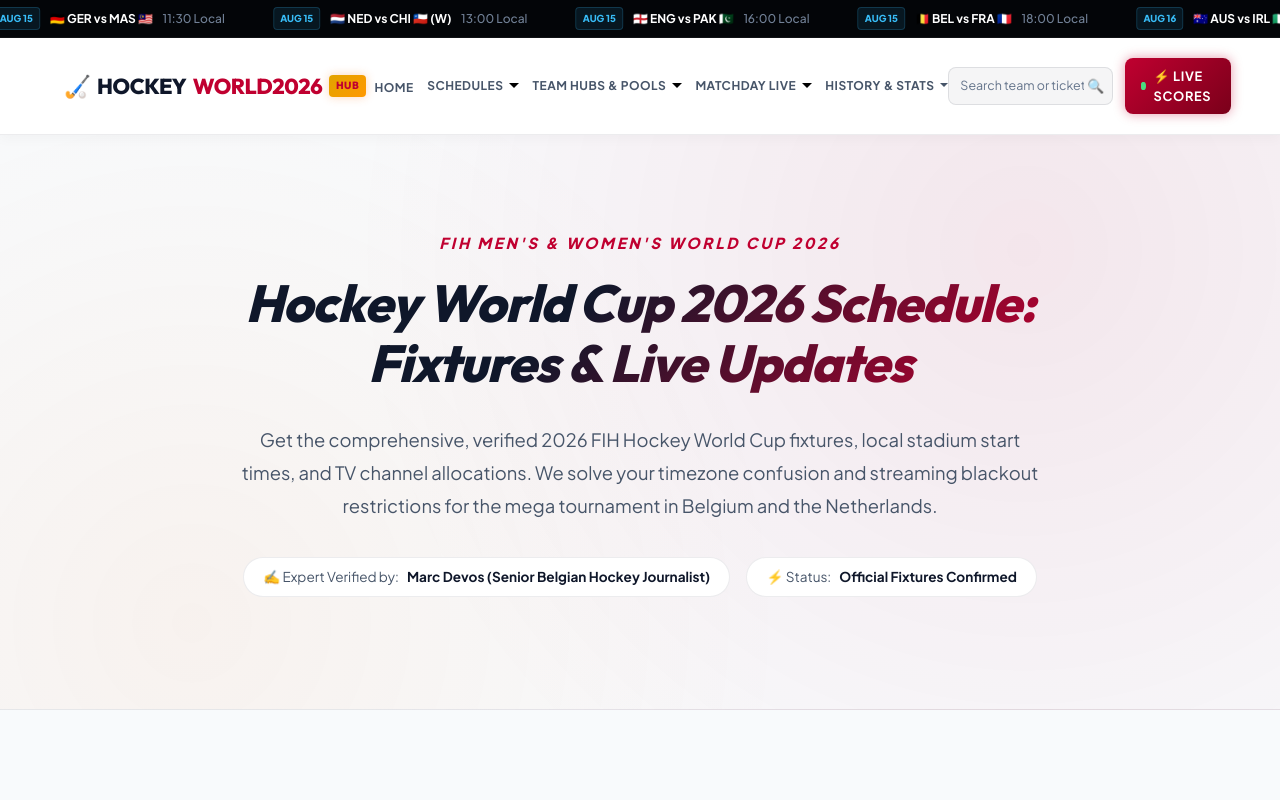
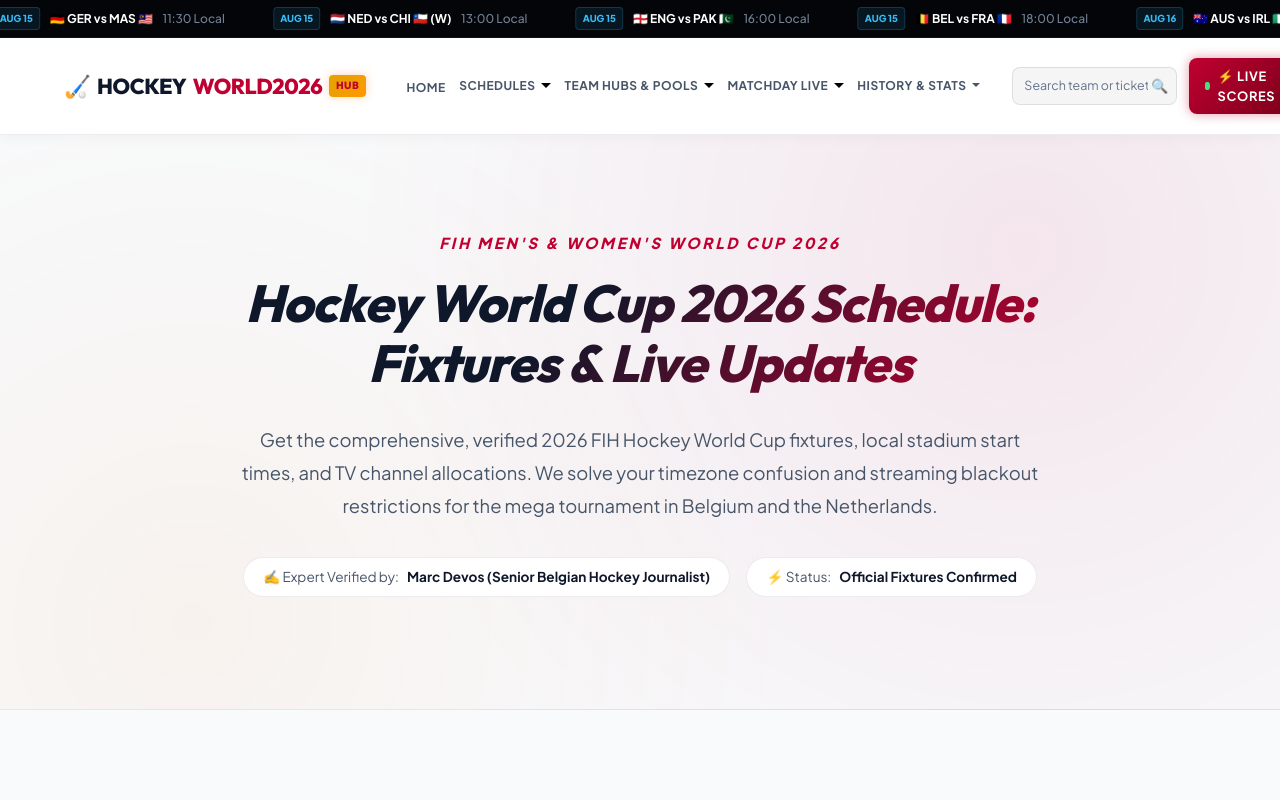
Before and after one commit to liveetcstream-beep/hockeyworldcup2026, a Next.js app: page / in a window 1280 px wide. Shown: the top 800 px of the page. Built offline with nearby package versions, Linux system fonts and the light colour scheme.

Commit message:
Add spacing gaps between desktop logo, navigation menu, and search widgets to prevent elements from looking too close together

```diff
--- a/src/app/globals.css
+++ b/src/app/globals.css
@@ -142,6 +142,7 @@ h1, h2, h3, h4, h5, h6 {
   display: flex;
   justify-content: space-between;
   align-items: center;
+  gap: 2rem; /* Add breathing room between logo, menu, and search widgets */
 }
 
 .logo-text {
```
